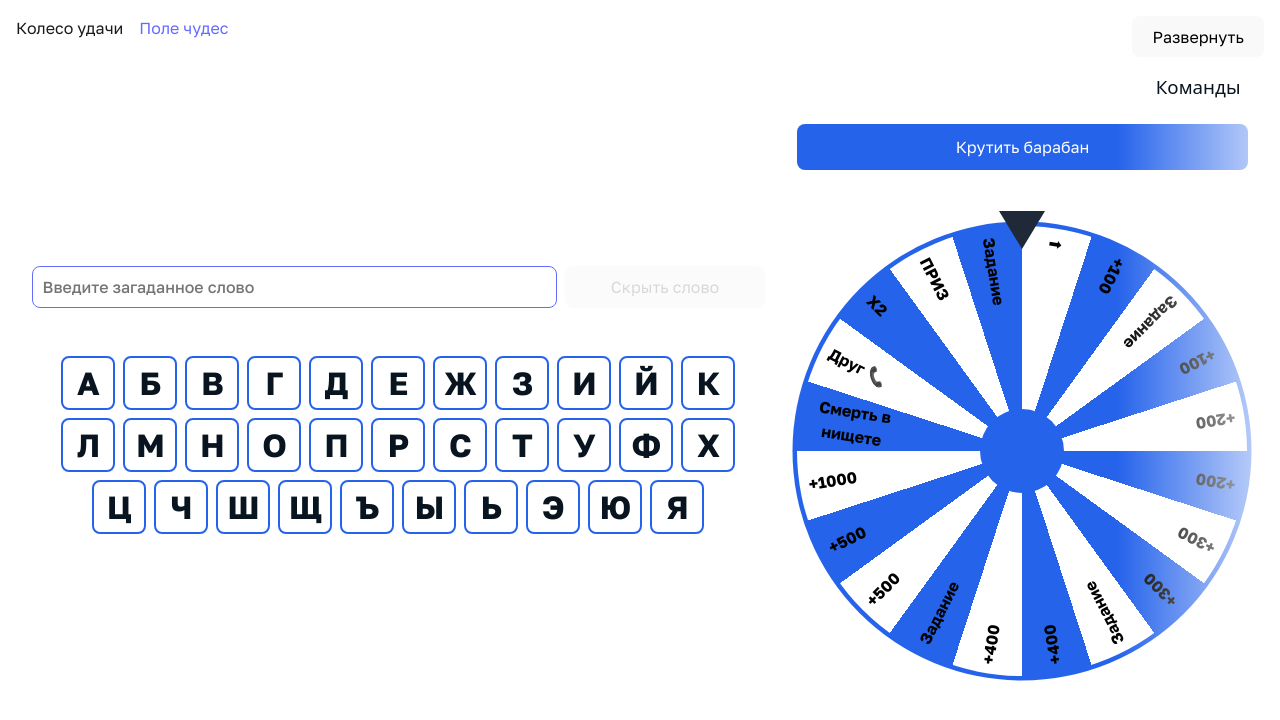
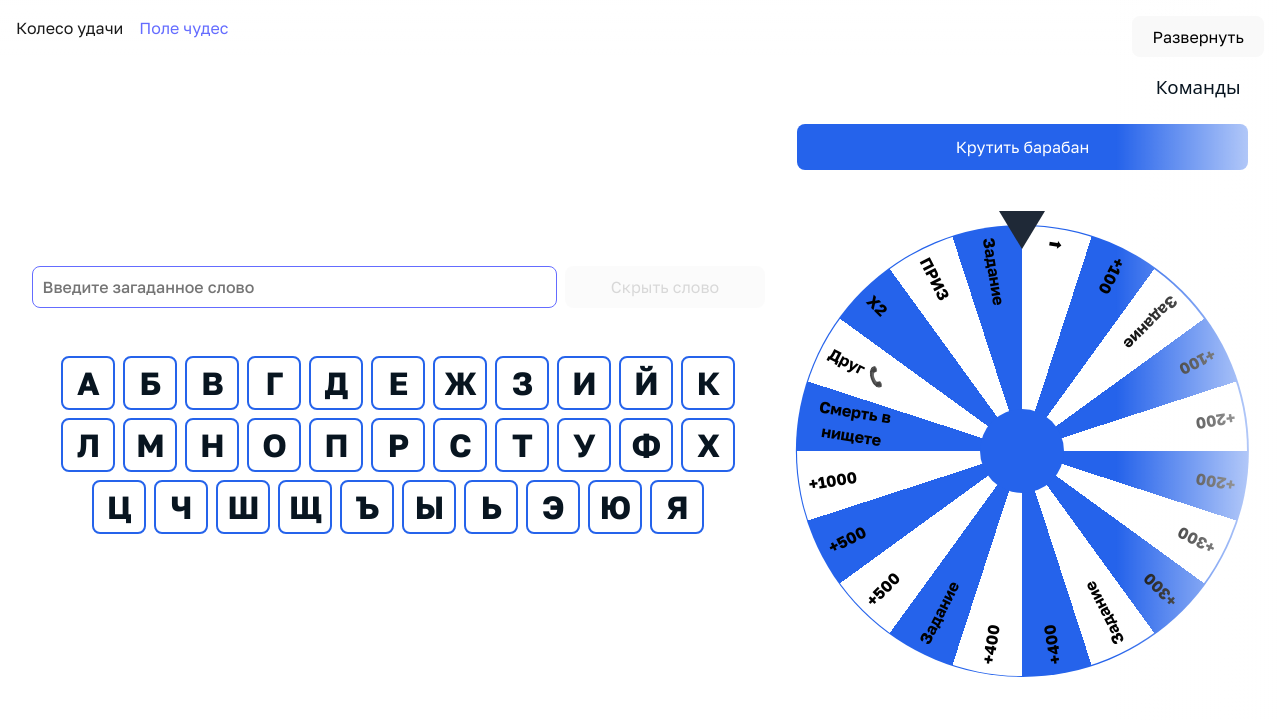
Before and after one commit to eugenekkkhan/studsovet-sprees, a React (Vite) app: page /field-of-miracles in a window 1280 px wide. Shown: the top 720 px of the page. Built offline with nearby package versions, Linux system fonts and the light colour scheme; a web font is replaced by a local one.

Commit message:
fix: adjust WheelSection dimensions for better alignment

```diff
--- a/src/components/FieldOfMiracles/WheelSection/WheelSection.tsx
+++ b/src/components/FieldOfMiracles/WheelSection/WheelSection.tsx
@@ -264,8 +264,8 @@ const WheelSection = () => {
               left: "50%",
               top: "50%",
               transform: "translate(-50%, -50%)",
-              width: "102%",
-              height: "102%",
+              width: "100.5%",
+              height: "100.5%",
               borderRadius: "999px",
               zIndex: -10,
               background: "#2563eb",
```
